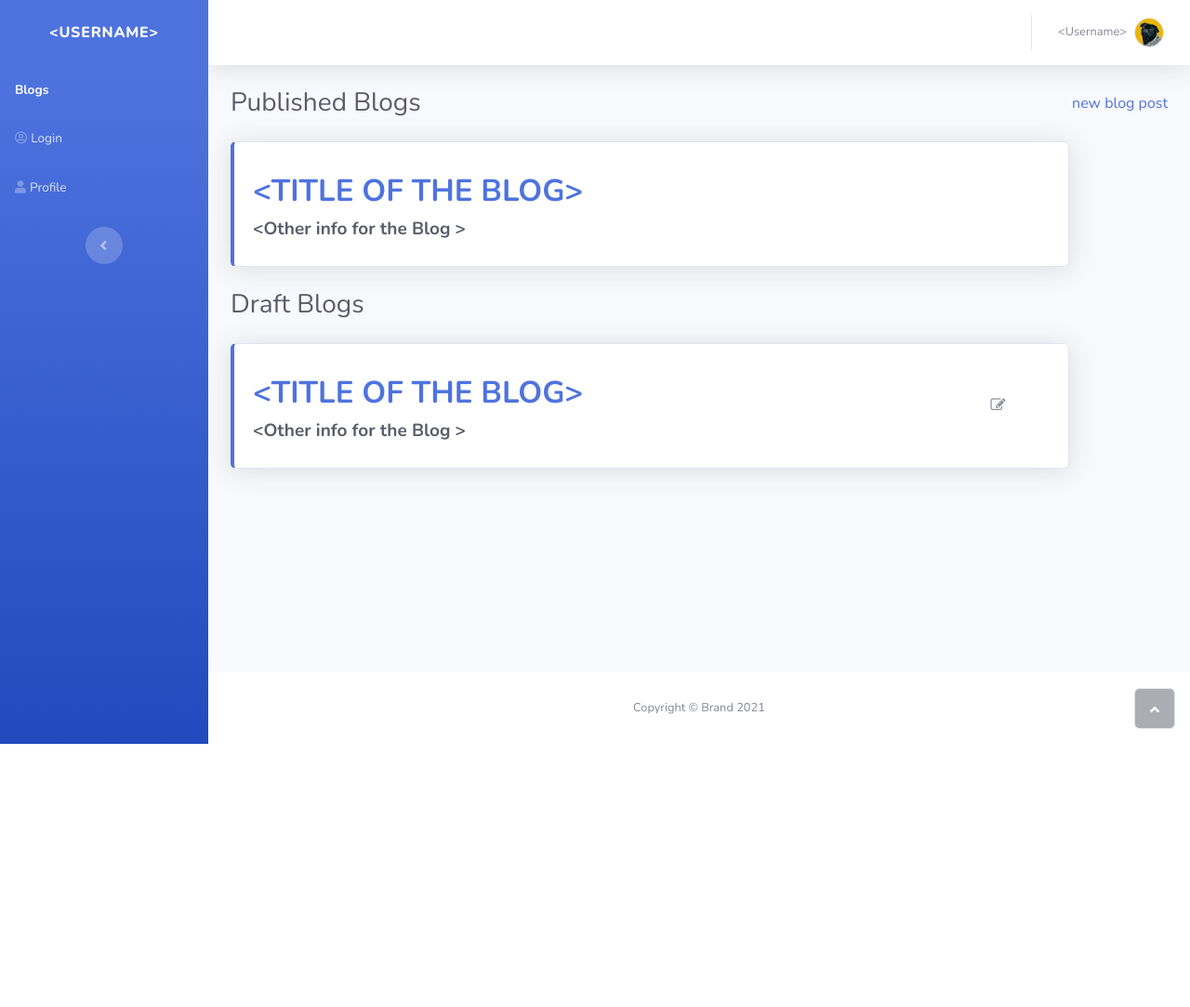
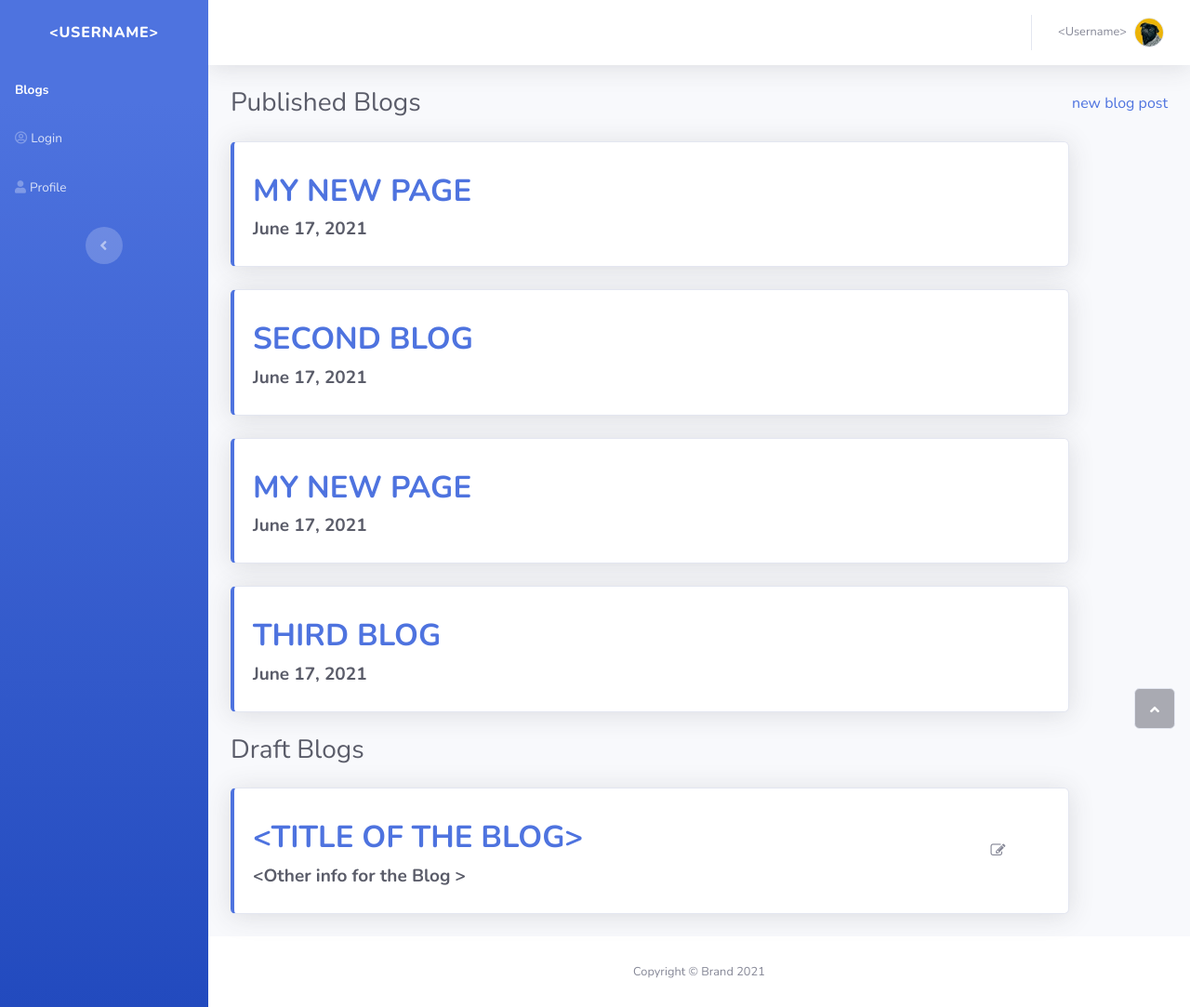
Before and after one commit to Balarubinan/Y_Blog_Django, a Django app: page /blog/adminpage/ in a window 1280 px wide. Shown: the whole page at 93% size. Before the commit the page ends 800 px from the top, so only its background shows below. Run offline with Django 3.2, Linux system fonts and the light colour scheme; data comes from the database, SQL or seed files in the repository; both versions use the stored data as it was after the commit; some libraries are stand-ins or nearby versions.

Commit message:
* implemented editing feature * added files till part-9
Signed-off-by: Bala <sudhagouthirubi@gmail.com>

```diff
--- /dev/null
+++ b/Blog_app/My new page.html
@@ -0,0 +1 @@
+<p>This is the first blog i created</p>
--- /dev/null
+++ b/Blog_app/Second Blog.html
@@ -0,0 +1 @@
+<p>I love to watch Anime</p>
--- /dev/null
+++ b/Blog_app/Third blog.html
@@ -0,0 +1 @@
+<h1>This is new text</h1>
--- a/Blog_app/blog_home/models.py
+++ b/Blog_app/blog_home/models.py
@@ -16,9 +16,9 @@ profile_pic=None
 
 class blog_table(Model):
     blog_title=CharField(max_length=100)
-    blog_html=CharField(max_length=100) # denotes path to the html file of the blog
+    # blog_html=CharField(max_length=100) # denotes path to the html file of the blog
     date=DateField()
-    media_id=CharField(max_length=100) # path to the media used
+    # media_id=CharField(max_length=100) # path to the media used
 
 class media_table(Model):
     id_cus=IntegerField()
--- a/Blog_app/blog_home/templates/blog_home/blog_create.html
+++ b/Blog_app/blog_home/templates/blog_home/blog_create.html
@@ -28,8 +28,8 @@
     <form action="" method="post">
         {% csrf_token %}
         <p>Title:</p><br/>
-        <input type="text" name="title" style="width: 500px;"/>
-    <textarea id="text_editor" style="width: 1200px;height: 1000px;" name="text_editor"></textarea>
+        <input type="text" name="title" style="width: 500px;" value="{{title}}"/>
+    <textarea id="text_editor" style="width: 1200px;height: 1000px;" name="text_editor">{{file}}</textarea>
         <input type="submit" value="submit"/>
         </form>
     <script src="assets/js/jquery.min.js"></script>
--- a/Blog_app/blog_home/templates/blog_home/blog_dashboard.html
+++ b/Blog_app/blog_home/templates/blog_home/blog_dashboard.html
@@ -140,21 +140,27 @@
             </nav>
             <div class="container-fluid">
                 <div class="d-sm-flex justify-content-between align-items-center mb-4">
-                    <h3 class="text-dark mb-0">Published Blogs</h3><a href="/blog/create/">new blog post</a> </div>
-                <div class="row">
-                    <div class="col-md-6 col-xl-3 mb-4">
+                    <h3 class="text-dark mb-0">Published Blogs</h3><a href="/blog/create/new">new blog post</a> </div>
+
+                   {% if blogs %}
+                    {% for blog in blogs %}
+                    <div class="row">
+                     <div class="col-md-6 col-xl-3 mb-4">
                         <div class="card shadow border-left-primary py-2" style="width: 902px;">
                             <div class="card-body flex-grow-1 flex-shrink-1 flex-fill" style="width: auto;">
                                 <div class="row align-items-center no-gutters">
                                     <div class="col mr-2">
-                                        <div class="text-uppercase text-primary font-weight-bold text-xs mb-1"><span style="height: auto;font-size: 33px;">&lt;Title of the Blog&gt;</span></div>
-                                        <div class="text-dark font-weight-bold h5 mb-0"><span style="font-size: 19px;">&lt;Other info for the Blog &gt;</span></div>
+                                        <div class="text-uppercase text-primary font-weight-bold text-xs mb-1"><span style="height: auto;font-size: 33px;"><a href="/blog/create/{{blog.blog_title}}/">{{blog.blog_title}}</a></span></div>
+                                        <div class="text-dark font-weight-bold h5 mb-0"><span style="font-size: 19px;">{{blog.date}}</span></div>
                                     </div>
                                 </div>
                             </div>
                         </div>
                     </div>
-                </div>
+                    </div>
+                    {% endfor %}
+                    {% endif %}
+
             </div>
             <div class="container-fluid">
                 <div class="d-sm-flex justify-content-between align-items-center mb-4">
--- a/Blog_app/blog_home/urls.py
+++ b/Blog_app/blog_home/urls.py
@@ -1,7 +1,8 @@
 from django.urls import include,path
 from . import views
+# template parameter -> <int:val_name> <string:val_name>
 urlpatterns = [
-    path('create/',views.show_blog_create),
+    path('create/<str:name>/',views.show_blog_create,name='create'),
     path('adminpage/',views.show_dashboard),
     path('adminlogin/',views.show_login),
     path('adminprofile/',views.show_profile)
--- a/Blog_app/blog_home/views.py
+++ b/Blog_app/blog_home/views.py
@@ -4,23 +4,37 @@ from django.shortcuts import render, redirect
 from django.template import Template,loader
 from django.http import HttpResponse
 from .models import *
+from datetime import datetime
+
 
 # Create your views here.
-def show_blog_create(request):
+def show_blog_create(request,name):
     if request.method=="POST":
         print([x for x in request.POST])
         print(request.POST['text_editor'])
         title=request.POST['title']
         content=request.POST['text_editor']
         with open(f"{title}.html","w") as f:
-            f.write(request.POST['text_editor'])
+            f.write(content)
+
+        new_blog=blog_table()
+        new_blog.date=datetime.today()
+        new_blog.blog_title=title
+        new_blog.save()
+
         return redirect("/blog/adminpage")
     template=loader.get_template("blog_home/blog_create.html")
-    return HttpResponse(template.render({},request))
+
+    if name!='new':
+        file_content=''.join(open(name+".html",'r').readlines())
+    else:
+        file_content={}
+    return HttpResponse(template.render({'file':file_content,'title':name},request))
 
 def show_dashboard(req):
+    blogs=blog_table.objects.all()
     template = loader.get_template("blog_home/blog_dashboard.html")
-    return HttpResponse(template.render({}, req))
+    return HttpResponse(template.render({'blogs':blogs}, req))
 
 def show_profile(req):
     template = loader.get_template("blog_home/admin_profile.html")
```
Also changed, not shown: Blog_app/blog_home/migrations/0001_initial.py (added), Blog_app/blog_home/migrations/0002_auto_20210617_1206.py (added), Blog_app/db.sqlite3.
